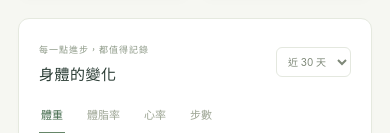
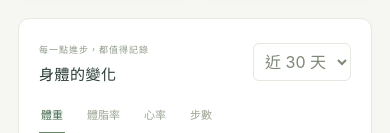
Before and after one commit to josephinezulin/fitness-pwa, a React (Vite) app: page / in a window 390 px wide. Shown: the part 484-617 px from the top of the page. Built offline with nearby package versions, Linux system fonts and the light colour scheme.

Commit message:
Fix iPhone form focus zoom and date field overflow

```diff
--- a/src/style.css
+++ b/src/style.css
@@ -20,6 +20,25 @@ input,
 select,
 textarea {
   font: inherit;
+}
+/* iOS Safari zooms focused fields below 16px; keep pinch zoom available. */
+input,
+select,
+textarea {
+  font-size: 16px;
+  min-width: 0;
+  max-width: 100%;
+}
+/* Safari's native date control has an intrinsic width that can stretch a form. */
+input[type="date"] {
+  display: block;
+  width: 100%;
+  appearance: none;
+  -webkit-appearance: none;
+}
+input[type="date"]::-webkit-date-and-time-value {
+  min-width: 0;
+  text-align: left;
 }
 button,
 a,
@@ -332,7 +351,7 @@ h3 {
   border-radius: 6px;
   padding: 7px;
   color: #7e8878;
-  font-size: 10px;
+  font-size: 16px;
 }
 .tabs {
   display: flex;
@@ -667,6 +686,7 @@ footer button {
   background: #fcfcf9;
   max-width: 460px;
   width: 100%;
+  min-width: 0;
   max-height: 90dvh;
   overflow: auto;
   padding: 26px;
@@ -697,8 +717,11 @@ footer button {
 }
 .form-row {
   display: grid;
-  grid-template-columns: 1fr 1fr;
+  grid-template-columns: repeat(2, minmax(0, 1fr));
   gap: 14px;
+}
+.form-row > * {
+  min-width: 0;
 }
 .full {
   width: 100%;
@@ -1154,6 +1177,8 @@ button:disabled {
   accent-color: #5f7f57;
 }
 .segments {
+  min-inline-size: 0;
+  max-width: 100%;
   border: 1px solid #e3e9da;
   border-radius: 10px;
   padding: 12px 12px 6px;
@@ -1168,7 +1193,7 @@ button:disabled {
 .segment-head,
 .segment {
   display: grid;
-  grid-template-columns: 20px 1fr 1fr 1fr 36px;
+  grid-template-columns: 20px repeat(3, minmax(0, 1fr)) 36px;
   gap: 6px;
   align-items: center;
 }
```
Also changed, not shown: 1 other file (tests, documents, lock files or other folders).
